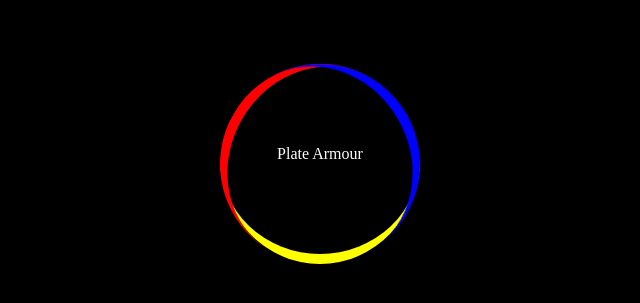
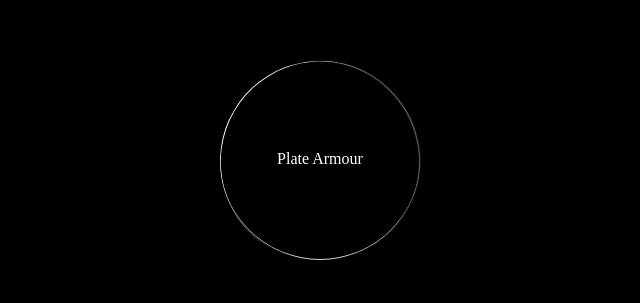
Before and after one commit to GAMEEX10/Plate-Armour, a plain HTML site: page index.html in a window 1280 px wide. Shown: the part 241-544 px from the top of the page, without its empty margins (320-960 px from the left). Drawn offline with Linux system fonts and the light colour scheme.

Commit message:
Update style.css

```diff
--- a/style.css
+++ b/style.css
@@ -12,7 +12,7 @@ body{
     width: 200px;
     height: 200px;
     border-radius: 50%;
-    border-top: 10px solid yellow;
+    border-top: 1px solid lightgray;
     position: relative;
     animation: a1 2s linear infinite;
 }
@@ -23,16 +23,16 @@ body{
     /*background: orange; */
     position: absolute;
     left: 0;
-    top: -10px;
+    top: -2px;
     box-sizing: border-box;
     border-radius: 50%;
 }
 .Plating::before{
-    border-top: 10px solid red;
+    border-top: 1px solid white;
     transform: rotate(120deg)
 }
 .Plating::after{
-    border-top: 10px solid blue;
+    border-top: 1px solid Gray;
     transform: rotate(240deg)
 }
 .Plating span{
```
